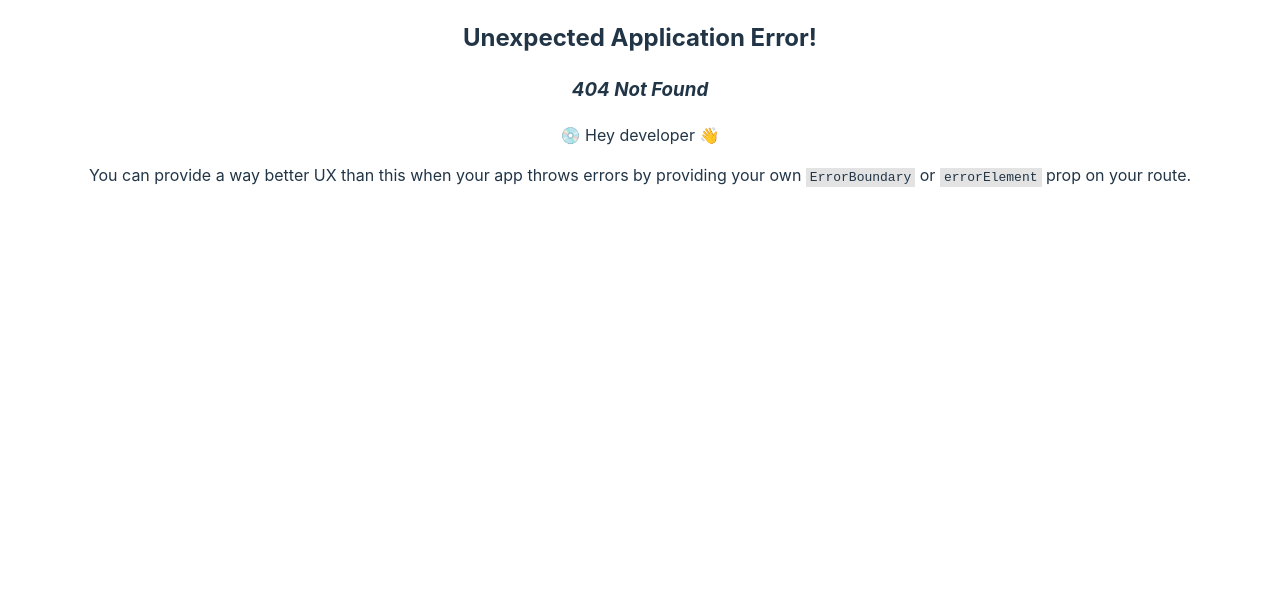
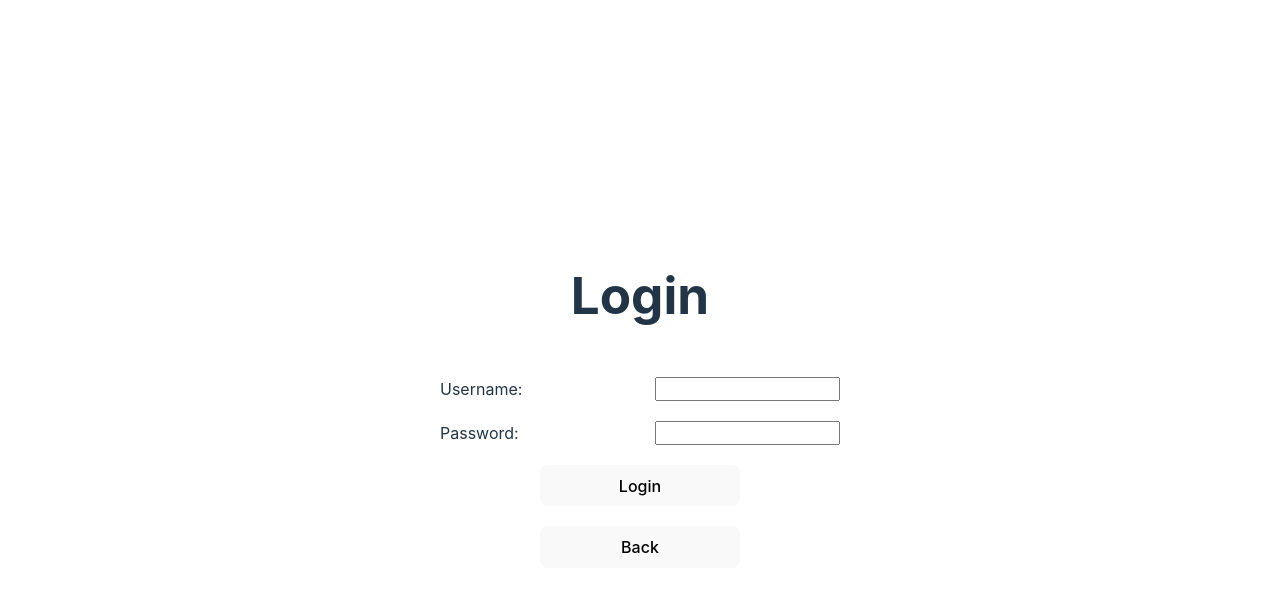
Before and after one commit to BerinMadzak/Webshop, a React (Vite) app in the folder client/: page /login in a window 1280 px wide. Before the commit this address had no page. Shown: the top 592 px of the page. Built offline with nearby package versions, Linux system fonts and the light colour scheme.

Commit message:
Add login

```diff
--- a/client/src/App.css
+++ b/client/src/App.css
@@ -12,17 +12,30 @@ button:focus {
   outline: none;
 }
 
+.center-flex {
+  display: flex;
+  flex-direction: column;
+  justify-content: center;
+  align-items: center;
+  height: 100vh;
+}
+
 .menu {
   display: flex;
+}
+
+.flex-gap {
+  display: flex;
+  gap: 20px;
 }
 
 .header {
   height: 5vh;
   background-color: gray;
   display: flex;
-  justify-content: flex-end;
+  justify-content: space-between;
   align-items: center;
-  padding-right: 20px;
+  padding: 0px 20px;
 }
 
 .header > i {
--- a/client/src/App.jsx
+++ b/client/src/App.jsx
@@ -1,4 +1,4 @@
-import { useEffect, useState } from 'react'
+import { useContext, useEffect, useState } from 'react'
 import './App.css'
 import ProductList from './components/ProductList';
 import Filters from './components/Filters';
--- a/client/src/components/Header.jsx
+++ b/client/src/components/Header.jsx
@@ -1,6 +1,29 @@
+import { useContext } from "react";
+import { ShopContext } from "../main";
+import { useNavigate } from "react-router-dom";
+
 export default function Header() {
+    const { account, setAccount } = useContext(ShopContext);
+    const naviagte = useNavigate();
+
+    function handleSignOut() {
+        setAccount(null);
+    }
+
     return (
         <div className="header">
+            {!account &&
+                <div className="flex-gap">
+                    <button onClick={() => naviagte('/login')}>Login</button>
+                    <button onClick={() => naviagte('/signup')}>Register</button>
+                </div>
+            }
+            {account &&
+                <div className="flex-gap">
+                    <p>{account.username}</p>
+                    <button onClick={handleSignOut}>Sign Out</button>
+                </div>
+            }
             <div className="cart-container">
                 <i className="cart-icon fa-solid fa-cart-shopping"></i>
                 <p className="cart-count">0</p>
--- /dev/null
+++ b/client/src/components/Login.jsx
@@ -0,0 +1,94 @@
+import { useContext, useState } from "react";
+import { useNavigate } from "react-router-dom";
+import { ShopContext } from "../main";
+
+export default function Login() {
+    const [userData, setUserData] = useState({
+        username: '',
+        passwordConfirm: '',
+    });
+
+    const [errors, setErrors] = useState({});
+    const { setAccount } = useContext(ShopContext);
+
+    const navigate = useNavigate();
+
+    const handleChange = (e) => {
+        const { name, value } = e.target;
+        setUserData((prev) => ({
+            ...prev,
+            [name]: value
+        }));
+    };
+
+    const validate = () => {
+        let errors = {};
+        if(!userData.username) errors.username = "Username is required";
+        if(!userData.password) errors.password = "Password is required";
+
+        setErrors(errors);
+        return Object.keys(errors).length === 0;
+    };
+
+    const handleSubmit = async (e) => {
+        e.preventDefault();
+
+        if(validate()) {
+            try {
+                const response = await fetch('http://localhost:8080/login', {
+                    method: 'POST',
+                    headers: {
+                        'Content-Type': 'application/json'
+                    },
+                    body: JSON.stringify(userData)
+                });
+
+                if(!response.ok) {
+                    const errorData = await response.json();
+
+                    if(errorData.errors.length > 0) {
+                        let errs = {};
+                        for(let i = 0; i < errorData.errors.length; i++) {
+                            console.log(errorData.errors[i]);
+                            errs[errorData.errors[i].path] = errorData.errors[i].msg;
+                        }
+                        console.log(errs);
+                        setErrors(errs);
+                    }
+                    throw new Error('Failed to login');
+                }
+
+                const data = await response.json();
+                console.log(data.message);
+                setAccount(data.user);
+                navigate('/');
+            } catch (error) {
+                console.error(error);
+            }
+        }
+    };
+
+    return (
+        <form className="signup-form" onSubmit={handleSubmit}>
+            <h1>Login</h1>
+            <div>
+                <div>
+                    <label htmlFor="username">Username: </label>
+                    <input type="text" id="username" name="username" value={userData.username} onChange={handleChange} />
+                </div>
+                {errors.username && <p>{errors.username}</p>}
+            </div>
+
+            <div>
+                <div>
+                    <label htmlFor="password">Password: </label>
+                    <input type="password" id="password" name="password" value={userData.password} onChange={handleChange} />
+                </div>
+                {errors.password && <p>{errors.password}</p>}
+            </div>
+
+            <button type="submit">Login</button>
+            <button type="button">Back</button>
+        </form>
+    );
+}
--- a/client/src/components/Signup.jsx
+++ b/client/src/components/Signup.jsx
@@ -1,4 +1,5 @@
 import { useState } from "react";
+import { useNavigate } from "react-router-dom";
 
 export default function Signup() {
     const [userData, setUserData] = useState({
@@ -13,6 +14,9 @@ export default function Signup() {
     });
 
     const [errors, setErrors] = useState({});
+    const [created, setCreated] = useState(false);
+
+    const navigate = useNavigate();
 
     const handleChange = (e) => {
         const { name, value } = e.target;
@@ -53,16 +57,35 @@ export default function Signup() {
                 });
 
                 if(!response.ok) {
+                    const errorData = await response.json();
+
+                    if(errorData.errors.length > 0) {
+                        let errs = {};
+                        for(let i = 0; i < errorData.errors.length; i++) {
+                            console.log(errorData.errors[i]);
+                            errs[errorData.errors[i].path] = errorData.errors[i].msg;
+                        }
+                        console.log(errs);
+                        setErrors(errs);
+                    }
                     throw new Error('Failed to create account');
                 }
 
                 const data = await response.json();
                 console.log('Account created');
+                setCreated(true);
             } catch (error) {
                 console.error(error);
             }
         }
     };
+
+    if(created) return (
+        <div className="center-flex">
+            <p>Account created</p>
+            <button onClick={() => navigate('/')}>Go to login</button>
+        </div>
+    );
 
     return (
         <form className="signup-form" onSubmit={handleSubmit}>
--- a/client/src/main.jsx
+++ b/client/src/main.jsx
@@ -1,9 +1,10 @@
-import { StrictMode } from 'react'
+import { createContext, StrictMode, useState } from 'react'
 import { createRoot } from 'react-dom/client'
 import { createBrowserRouter, RouterProvider } from "react-router-dom";
 import './index.css'
 import App from './App.jsx'
 import Signup from './components/Signup.jsx';
+import Login from './components/Login.jsx';
 
 const router = createBrowserRouter([
   {
@@ -13,11 +14,30 @@ const router = createBrowserRouter([
   {
     path: "signup",
     element: <Signup />
+  },
+  {
+    path: "login",
+    element: <Login />
+  },
+  {
+    path: '*',
+    element: <App />
   }
 ]);
 
-createRoot(document.getElementById('root')).render(
-  <StrictMode>
-    <RouterProvider router={router} />
-  </StrictMode>,
-)
+export const ShopContext = createContext(null);
+
+const Main = () => {
+  const [account, setAccount] = useState(null);
+
+  return (
+    <StrictMode>
+      <ShopContext.Provider value={{ account, setAccount }}>
+        <RouterProvider router={router} />
+      </ShopContext.Provider>
+    </StrictMode>
+  );
+}
+
+const root = createRoot(document.getElementById('root'));
+root.render(<Main />);
```
Also changed, not shown: 1 other file (tests, documents, lock files or other folders).
